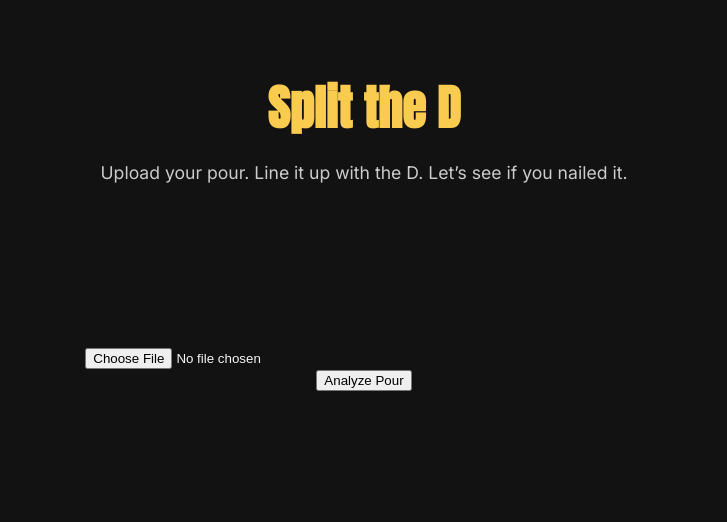
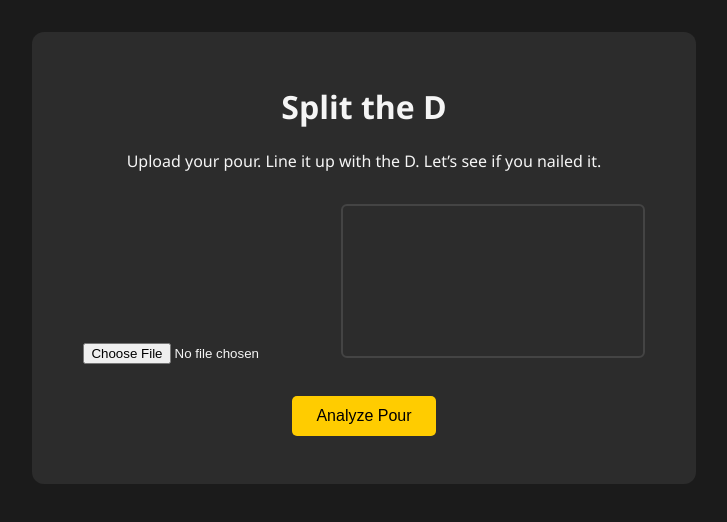
Before and after one commit to DesignatedDrinks/-split-the-d-app, a plain HTML site: page index.html in a window 1280 px wide. Shown: the whole page, without its empty margins (276-1003 px from the left). Drawn offline with Linux system fonts and the light colour scheme.

Commit message:
Update style.css

```diff
--- a/style.css
+++ b/style.css
@@ -1,72 +1,44 @@
-@import url('https://fonts.googleapis.com/css2?family=Anton&family=Inter:wght@400;600&display=swap');
-
 body {
+  font-family: 'Segoe UI', sans-serif;
+  background: #1b1b1b;
+  color: #f5f5f5;
+  text-align: center;
   margin: 0;
-  padding: 0;
-  background-color: #121212;
-  color: #f5f5f5;
-  font-family: 'Inter', sans-serif;
-  text-align: center;
+  padding: 2rem;
 }
 
 .container {
   max-width: 600px;
-  margin: 0 auto;
-  padding: 40px 20px;
+  margin: auto;
+  background: #2c2c2c;
+  padding: 2rem;
+  border-radius: 12px;
 }
 
-h1 {
-  font-family: 'Anton', sans-serif;
-  font-size: 3em;
-  color: #f9cc50;
-  margin-bottom: 10px;
+input[type="file"] {
+  margin-bottom: 1rem;
 }
 
-p {
-  font-size: 1.1em;
-  color: #cccccc;
-  margin-bottom: 30px;
+canvas {
+  max-width: 100%;
+  border: 2px solid #444;
+  margin-top: 1rem;
+  border-radius: 6px;
 }
 
-.uploadBtn {
-  display: inline-block;
-  background-color: #f9cc50;
-  color: #121212;
-  font-weight: bold;
-  padding: 12px 24px;
-  border-radius: 6px;
+button {
+  margin-top: 1rem;
+  padding: 0.7rem 1.5rem;
+  font-size: 16px;
+  border: none;
+  background: #ffcc00;
+  color: #000;
+  border-radius: 5px;
   cursor: pointer;
-  transition: background-color 0.2s ease-in-out;
-  margin-bottom: 20px;
 }
 
-.uploadBtn:hover {
-  background-color: #ffe670;
+#resultText {
+  margin-top: 1rem;
+  font-size: 18px;
+  font-weight: bold;
 }
-
-#canvas {
-  max-width: 100%;
-  border: 2px solid #f5f5f5;
-  border-radius: 10px;
-  margin-top: 20px;
-}
-
-#loadingScreen {
-  display: flex;
-  flex-direction: column;
-  align-items: center;
-  justify-content: center;
-  margin-bottom: 20px;
-}
-
-.loader {
-  width: 120px;
-  margin-bottom: 10px;
-}
-
-#scoreContainer {
-  margin-top: 30px;
-  font-size: 1.6em;
-  font-weight: bold;
-  color: #f9cc50;
-}
```
